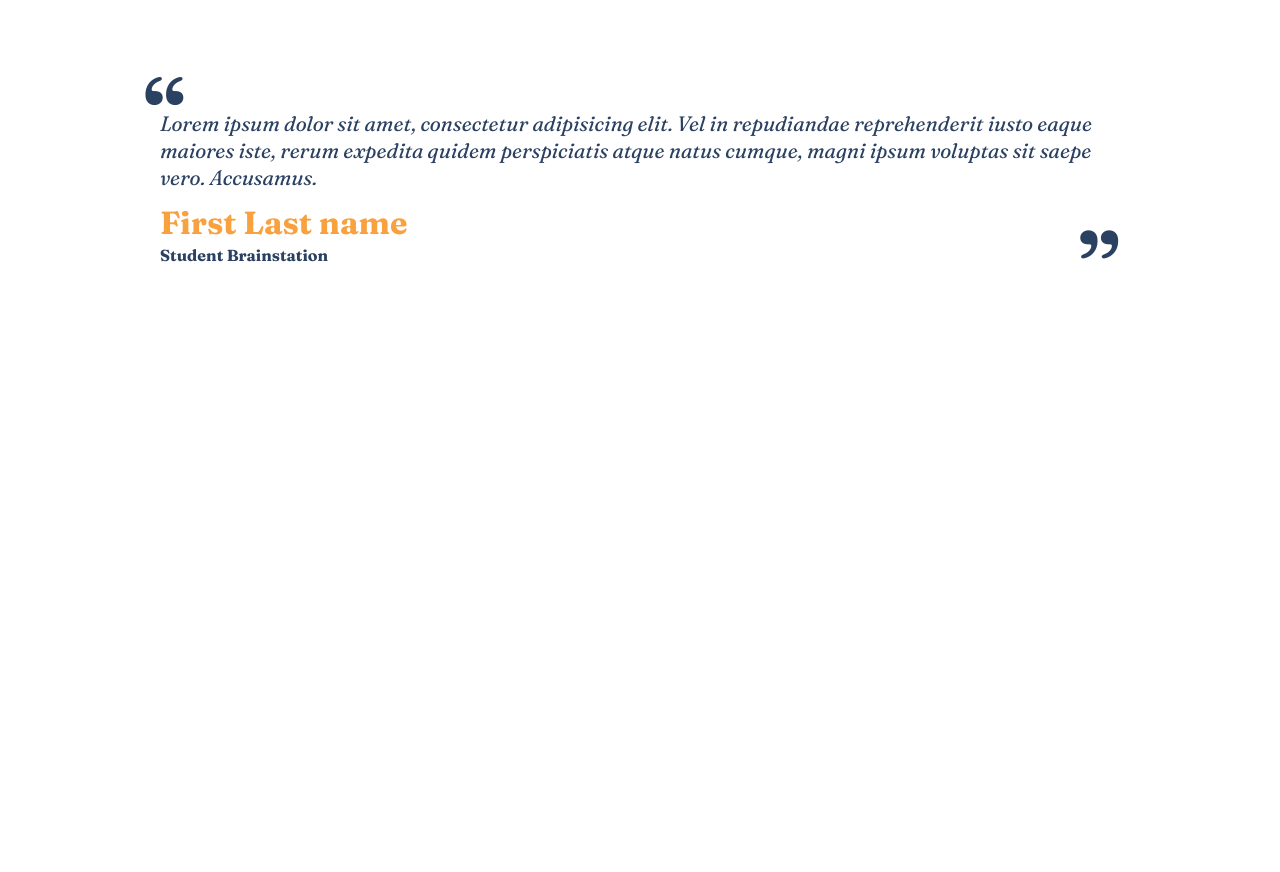
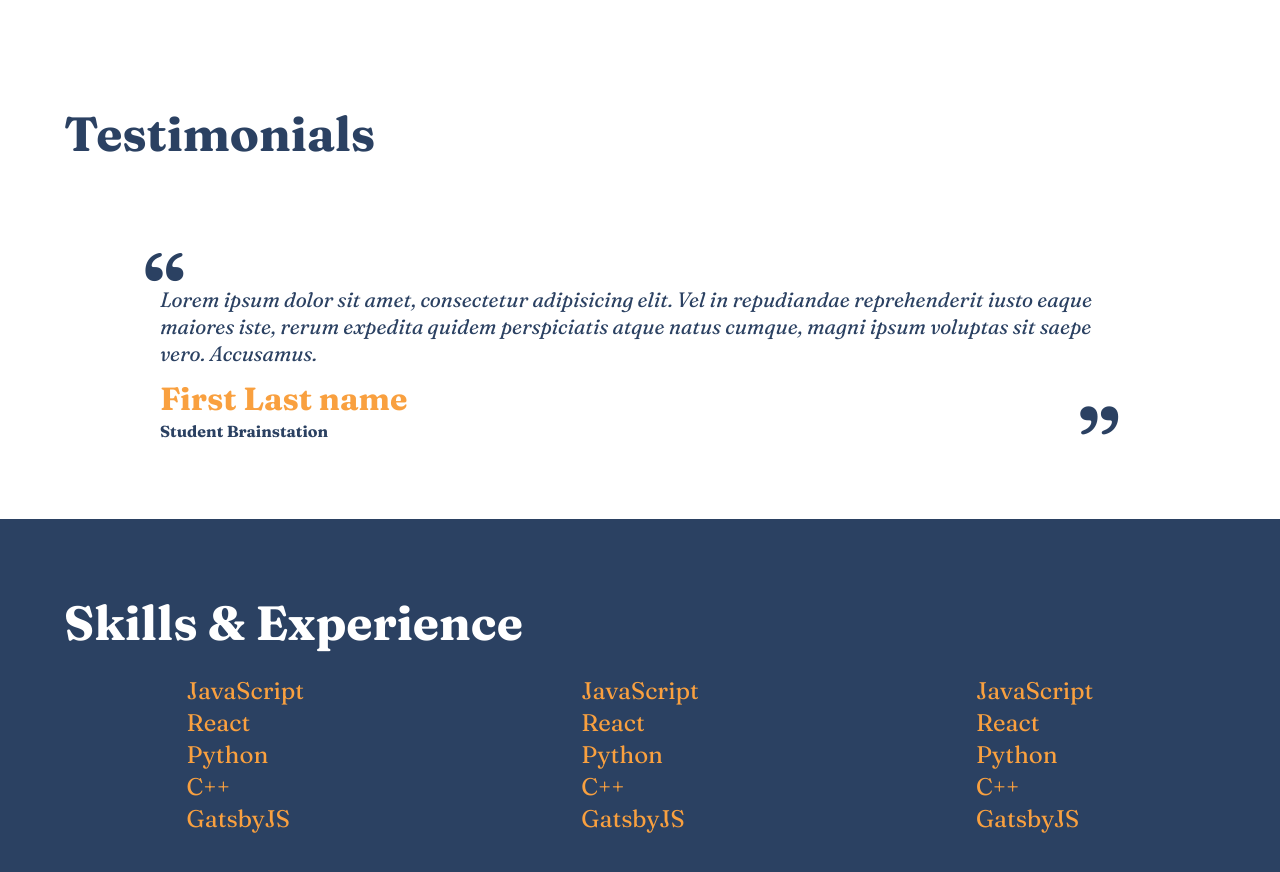
Before and after one commit to pavelisp/pavelisp.github.io, a React (Create React App) app: page / in a window 1280 px wide. Shown: the part 1099-1971 px from the top of the page. Before the commit the page ends 1411 px from the top, so only its background shows below. Built offline with nearby package versions, Linux system fonts and the light colour scheme.

Commit message:
added skills section as well as fixed up testimonials to have title. added global wrapper class

```diff
--- a/src/components/PortfolioItem/PortfolioItem.scss
+++ b/src/components/PortfolioItem/PortfolioItem.scss
@@ -82,6 +82,12 @@
     padding: 1rem 2rem;
     min-width: 5rem;
     border-radius: 10px;
+    transition: all 150ms ease-in-out;
+
+    &:hover {
+      transform: scale3d(1.05,1.05,1);
+      box-shadow: 0 12px 6px -10px rgba(0,0,0,0.7);
+    }
 
     @include tablet {
       border: none;
--- /dev/null
+++ b/src/components/Skills/Skills.js
@@ -0,0 +1,37 @@
+import './Skills.scss';
+
+function Skills() {
+  return (
+    <section className="skills">
+      <div className="wrapper">
+        <h2 className="skills__title">Skills &amp; Experience</h2>
+        <div className="skills__lists">
+        <ul className="skills__list">
+          <li className="skills__list-item">JavaScript</li>
+          <li className="skills__list-item">React</li>
+          <li className="skills__list-item">Python</li>
+          <li className="skills__list-item">C++</li>
+          <li className="skills__list-item">GatsbyJS</li>
+        </ul>
+        <ul className="skills__list">
+          <li className="skills__list-item">JavaScript</li>
+          <li className="skills__list-item">React</li>
+          <li className="skills__list-item">Python</li>
+          <li className="skills__list-item">C++</li>
+          <li className="skills__list-item">GatsbyJS</li>
+        </ul>
+        <ul className="skills__list">
+          <li className="skills__list-item">JavaScript</li>
+          <li className="skills__list-item">React</li>
+          <li className="skills__list-item">Python</li>
+          <li className="skills__list-item">C++</li>
+          <li className="skills__list-item">GatsbyJS</li>
+        </ul>
+        </div>
+
+      </div>
+    </section>
+   );
+}
+
+export default Skills;
--- /dev/null
+++ b/src/components/Skills/Skills.scss
@@ -0,0 +1,44 @@
+@use '../../styles/partials/colors' as *;
+@use '../../styles/partials/mixins' as *;
+
+.skills {
+  background-color: $bg-color;
+  margin-inline: auto;
+  display: flex;
+  justify-content: space-between;
+  padding-block: 5rem;
+
+  &__wrapper {
+    width: 90vw;
+    margin-inline: auto;
+  }
+
+  &__title {
+    font-size: 3rem;
+    color: white;
+  }
+
+  &__lists {
+    display: flex;
+    flex-direction: column;
+    gap: 2rem;
+    justify-content: space-around;
+    margin-block: 2rem;
+
+    @include tablet {
+      flex-direction: row;
+    }
+
+  }
+
+  &__list {
+
+  }
+
+  &__list-item {
+    font-size: 1.5rem;
+    color: $accent;
+    margin-bottom: 0.5rem;
+  }
+
+}
--- a/src/components/Testimonials/Testimonials.js
+++ b/src/components/Testimonials/Testimonials.js
@@ -2,11 +2,16 @@ import './Testimonials.scss';
 
 function Testimonials() {
   return (
-    <article className="testimonial">
-      <p className="testimonial__copy">Lorem ipsum dolor sit amet, consectetur adipisicing elit. Vel in repudiandae reprehenderit iusto eaque maiores iste, rerum expedita quidem perspiciatis atque natus cumque, magni ipsum voluptas sit saepe vero. Accusamus.</p>
-      <h4 className="testimonial__name">First Last name</h4>
-      <h5 className="testimonial__role">Student Brainstation</h5>
-    </article>
+    <>
+      <div className="wrapper">
+        <h2 className='testimonial__title'>Testimonials</h2>
+      </div>
+      <article className="testimonial">
+        <p className="testimonial__copy">Lorem ipsum dolor sit amet, consectetur adipisicing elit. Vel in repudiandae reprehenderit iusto eaque maiores iste, rerum expedita quidem perspiciatis atque natus cumque, magni ipsum voluptas sit saepe vero. Accusamus.</p>
+        <h4 className="testimonial__name">First Last name</h4>
+        <h5 className="testimonial__role">Student Brainstation</h5>
+      </article>
+    </>
    );
 }
 
--- a/src/components/Testimonials/Testimonials.scss
+++ b/src/components/Testimonials/Testimonials.scss
@@ -3,14 +3,13 @@
 .testimonial {
   width: 75vw;
   margin-inline: auto;
-  margin-block: 2rem;
+  margin-block: 5rem;
   display: flex;
   flex-direction: column;
 
-
   &::before, &::after {
     line-height: 0;
-    display: block;
+    display: inline-block;
     font-size: 5rem;
     font-weight: bold;
 
@@ -32,9 +31,6 @@
     margin-bottom: 1rem;
     font-style: italic;
     position: relative;
-
-
-
   }
 
   &__name {
@@ -43,6 +39,9 @@
     margin-bottom: 0.5rem;
   }
 
-  &__role {
+  &__title {
+    display: inline-block;
+    font-size: 3rem;
+    margin-bottom: 3rem;
   }
 }
--- a/src/pages/HomePage/HomePage.js
+++ b/src/pages/HomePage/HomePage.js
@@ -1,5 +1,6 @@
 import Hero from "../../components/Hero/Hero";
 import PortfolioItem from "../../components/PortfolioItem/PortfolioItem";
+import Skills from "../../components/Skills/Skills";
 import Testimonials from "../../components/Testimonials/Testimonials";
 
 function HomePage() {
@@ -8,6 +9,7 @@ function HomePage() {
       <Hero />
       <PortfolioItem />
       <Testimonials />
+      <Skills />
     </>
   );
 }
--- a/src/styles/styles.scss
+++ b/src/styles/styles.scss
@@ -8,3 +8,10 @@
   font-style: normal;
   color: $text;
 }
+
+// Global wrapper
+
+.wrapper {
+  width: 90vw;
+  margin-inline: auto;
+}
```
